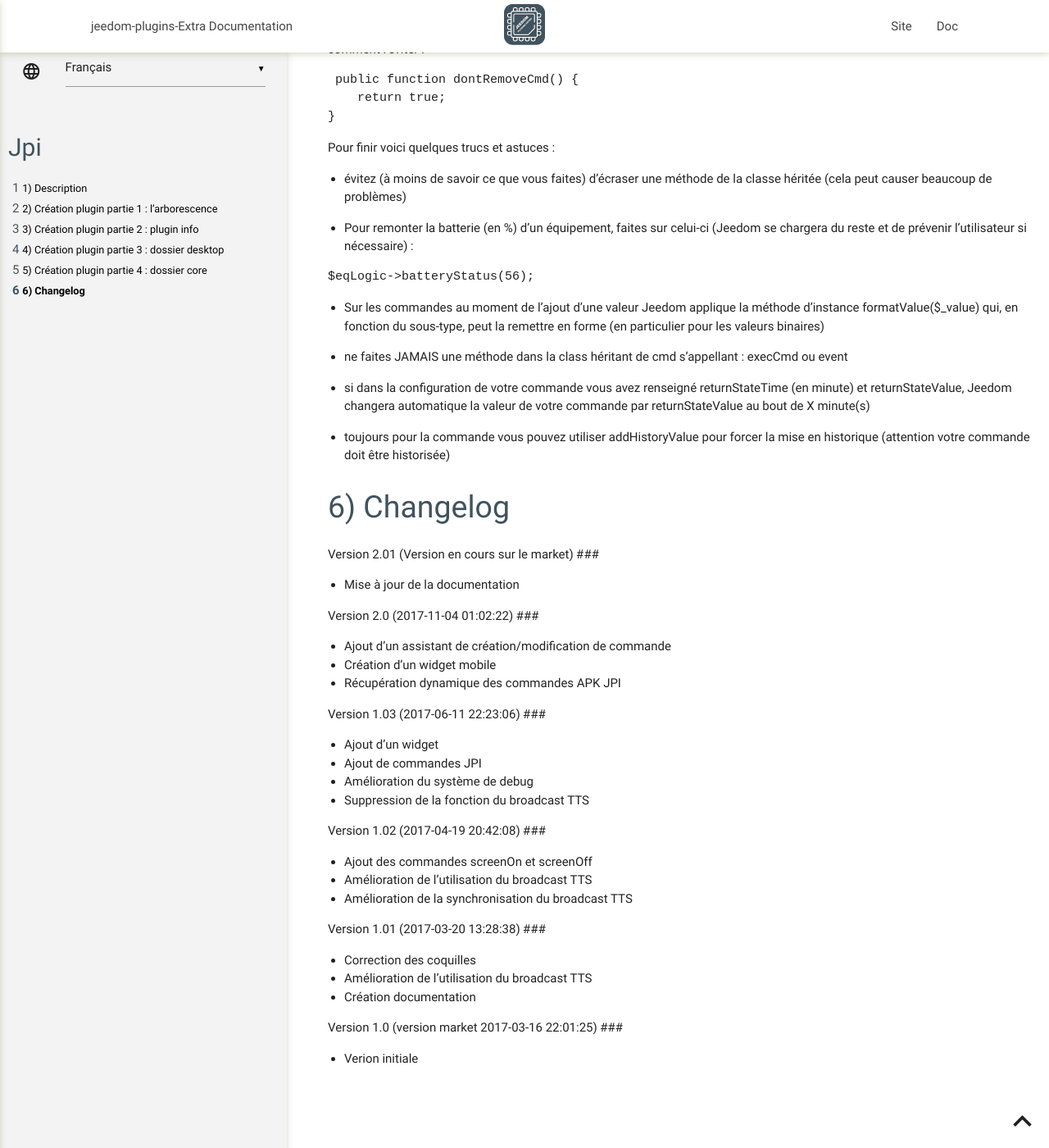
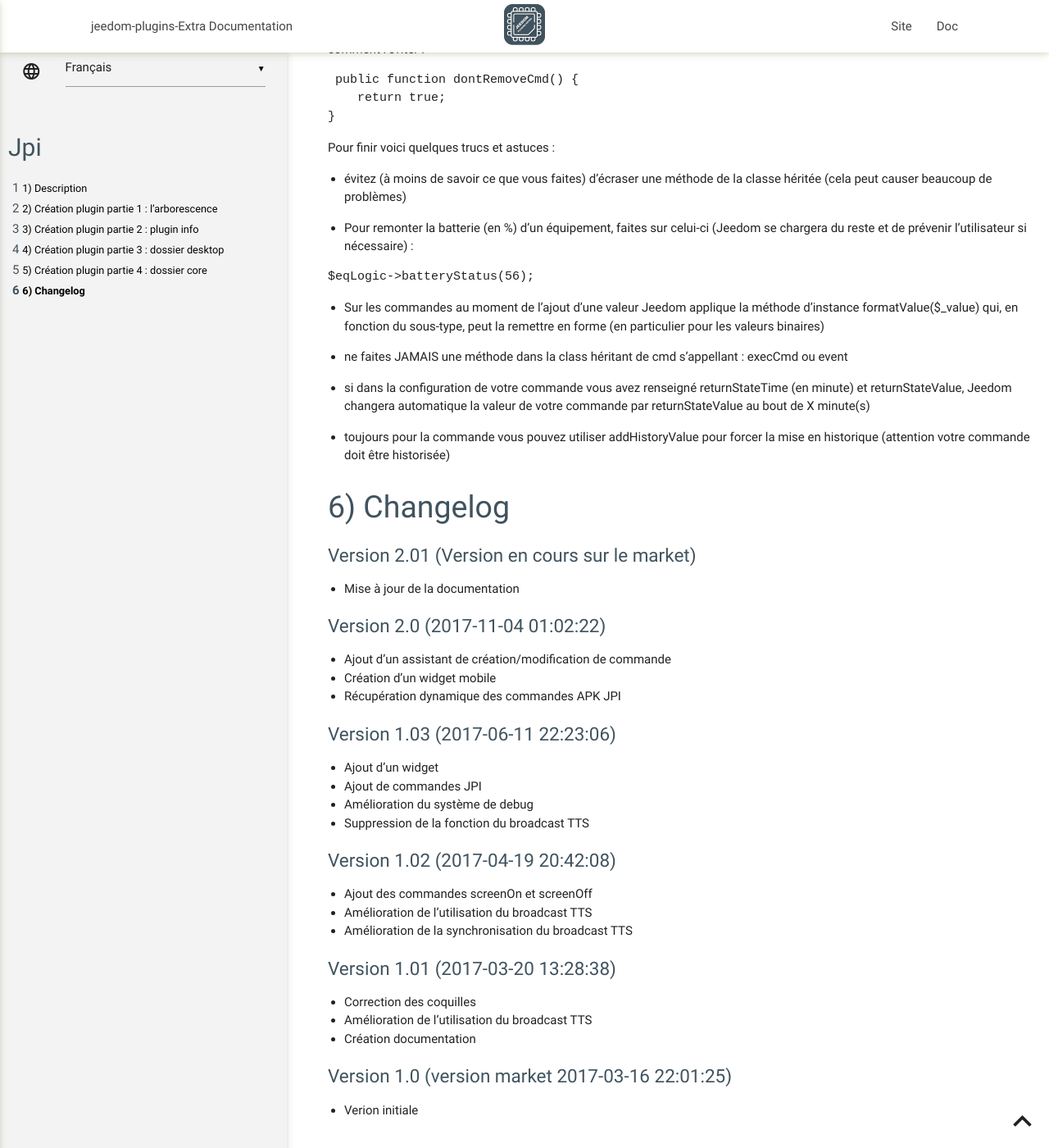
Before and after one commit to NextDom/plugin-jpi, a Jekyll site: the page built from docs/fr_FR/index.md, in a window 1280 px wide and 1400 px high, scrolled down 20378 px. Shown: the whole window at 82% size. Built offline with Jekyll 4.4.1, drawn with Linux system fonts in a browser that asks for light colours; our own code applies the rules of GitHub Pages for plain Markdown files.

```diff
--- a/docs/fr_FR/index.md
+++ b/docs/fr_FR/index.md
@@ -1119,35 +1119,29 @@ Pour finir voici quelques trucs et astuces :
 Changelog
 ===
 
-Version 2.01 (Version en cours sur le market)
-###
+### Version 2.01 (Version en cours sur le market)
 - Mise à jour de la documentation
 
-Version 2.0 (2017-11-04 01:02:22)
-###
+### Version 2.0 (2017-11-04 01:02:22)
 - Ajout d’un assistant de création/modification de commande
 - Création d’un widget mobile
 - Récupération dynamique des commandes APK JPI
 
-Version 1.03 (2017-06-11 22:23:06)
-###
+### Version 1.03 (2017-06-11 22:23:06)
 - Ajout d’un widget
 - Ajout de commandes JPI
 - Amélioration du système de debug
 - Suppression de la fonction du broadcast TTS
 
-Version 1.02 (2017-04-19 20:42:08)
-###
+### Version 1.02 (2017-04-19 20:42:08)
 - Ajout des commandes screenOn et screenOff
 - Amélioration de l’utilisation du broadcast TTS
 - Amélioration de la synchronisation du broadcast TTS
 
-Version 1.01 (2017-03-20 13:28:38)
-###
+### Version 1.01 (2017-03-20 13:28:38)
 - Correction des coquilles
 - Amélioration de l’utilisation du broadcast TTS
 - Création documentation
 
-Version 1.0 (version market 2017-03-16 22:01:25)
-###
+### Version 1.0 (version market 2017-03-16 22:01:25)
 - Verion initiale
```
